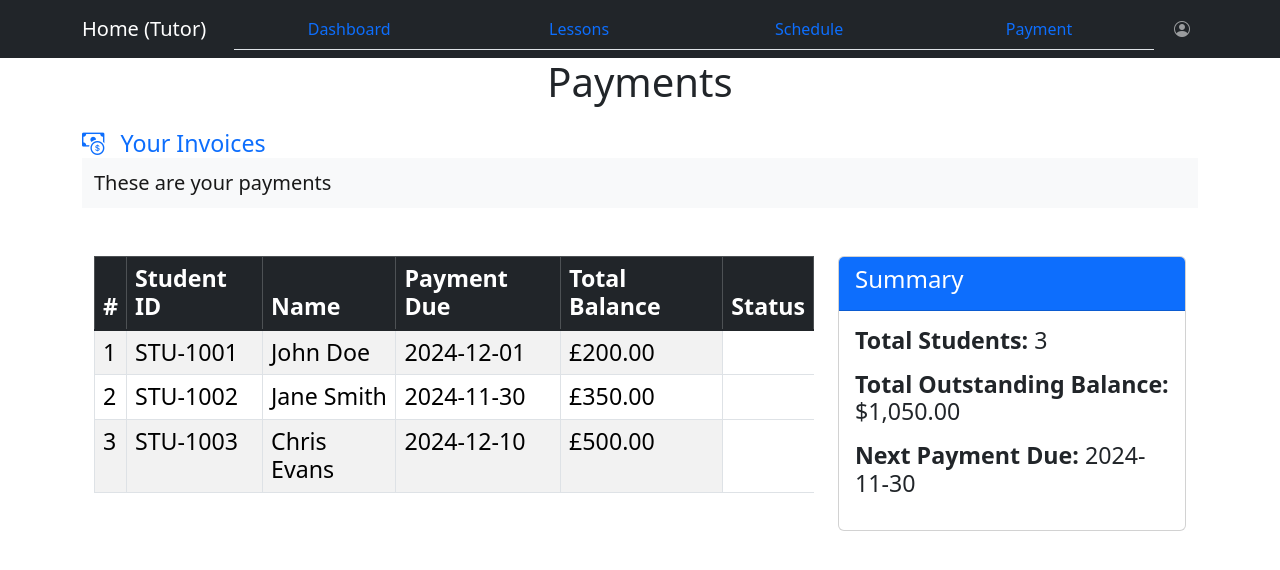
After one commit to Haichong0-0/Grasshopper_SEG, a Django app: template tutorials/templates/tutor_payment.html in a window 1280 px wide. The commit adds this page. Shown: the top 570 px of the page. Run offline with Django 4.2, Linux system fonts and the light colour scheme; the template is opened without the code that fills it, so the values that code supplies are empty; some libraries are stand-ins or nearby versions.

Commit message:
rough draft of tutor dashboard

```diff
--- a/code_tutors/urls.py
+++ b/code_tutors/urls.py
@@ -30,9 +30,12 @@ urlpatterns = [
     path('profile/', views.ProfileUpdateView.as_view(), name='profile'),
     path('sign_up/', views.SignUpView.as_view(), name='sign_up'),
     path('users/', views.UserListView.as_view(), name='user_list'),
+    path('tutor/welcome', views.tutor_welcome, name='tutor_welcome'),
     path('tutor/dashboard', views.tutor_dashboard, name='tutor_dashboard'),
     path('tutor/lessons', views.tutor_lessons, name='tutor_lessons'),
-    path('tutor/calendar', views.tutor_calendar, name='tutor_calendar'),
+    path('tutor/schedule', views.tutor_schedule, name='tutor_schedule'),
+    path('tutor/payment', views.tutor_payment, name='tutor_payment'),
+
 
 ]
 urlpatterns += static(settings.STATIC_URL, document_root=settings.STATIC_ROOT)
--- a/tutorials/templates/partials/tutor_navbar.html
+++ b/tutorials/templates/partials/tutor_navbar.html
@@ -1,32 +1,32 @@
-<nav class="navbar navbar-expand-lg navbar-dark bg-dark mb-3">
+<nav class="navbar navbar-expand-lg navbar-dark bg-dark">
   <div class="container">
-    <a class="navbar-brand" href="{% url 'tutor_dashboard' %}">
+    <a class="navbar-brand" href="{% url 'tutor_welcome' %}">
       Home (Tutor)
     </a>
     <button class="navbar-toggler" type="button" data-bs-toggle="collapse" data-bs-target="#navbarSupportedContent" aria-controls="navbarSupportedContent" aria-expanded="false" aria-label="Toggle navigation">
       <span class="navbar-toggler-icon"></span>
     </button>
     <div class="container">
-      <ul class="nav nav-pills nav-justified">
+      <ul class="nav nav-tabs nav-justified">
           <li class="nav-item">
-            <a class="nav-link active" aria-current="page" href="{% url 'tutor_dashboard' %}">Dashboard</a>
+            <a class="nav-link {% if request.path == '/tutor/dashboard' %}active{% endif %}" href="{% url 'tutor_dashboard' %}">Dashboard</a>
           </li>
           <li class="nav-item">
-            <a class="nav-link active" aria-current="page" href="{% url 'tutor_lessons'%}">Lessons</a>
+            <a class="nav-link {% if request.path == '/tutor/lessons' %}active{% endif %}" href="{% url 'tutor_lessons' %}">Lessons</a>
           </li>
           <li class="nav-item">
-            <a class="nav-link active" aria-current="page" href="{% url 'tutor_calendar'%}">Calendar</a>
+            <a class="nav-link {% if request.path == '/tutor/schedule' %}active{% endif %}" href="{% url 'tutor_schedule' %}">Schedule</a>
           </li>
           <li class="nav-item">
-            <a class="nav-link" href="#">Payment</a>
+            <a class="nav-link {% if request.path == '/tutor/payment' %}active{% endif %}" href="{% url 'tutor_payment' %}">Payment</a>
           </li>
-          <li class="nav-item">
-              <a class="nav-link" href="#">Messages</a>
-            </li>
         </ul>
   </div>
-  {%if user.is_authenticated %}
-      {% include 'partials/menu.html' %}
-  {% endif %}
+   <!-- NEED TO MAKE THIS IF user authenticated STATEMENT-->
+    {% include 'partials/menu.html' %}
   </div>
 </nav>
+
+
+ <!--{%if user.is_authenticated %}-->
+    <!--- {% endif %} -->
--- /dev/null
+++ b/tutorials/templates/tutor_payment.html
@@ -0,0 +1,85 @@
+{% extends 'tutor_base.html' %}
+{% block content %}
+<div class="container mt-10">
+    <h1 class="text-center mb-4">Payments</h1>
+        <h2 class="text-left mb-4 text-primary" style="font-size: 1.45rem; font-weight: 500;">
+            <i class="bi bi-cash-coin" style="font-size: 1.4rem; margin-right: 10px;"></i> Your Invoices
+<html lang="en">
+<head>
+    <meta charset="UTF-8">
+    <meta name="viewport" content="width=device-width, initial-scale=1.0">
+    <link href="https://cdn.jsdelivr.net/npm/bootstrap@5.3.3/dist/css/bootstrap.min.css" rel="stylesheet">
+</head>
+<body>
+    <nav class="navbar navbar-expand-lg navbar-light bg-light">
+        <div class="container-fluid">
+            <a class="navbar-brand" href="#">These are your payments</a>
+        </div>
+    </nav>
+
+    <div class="container my-5">
+        <div class="row">
+            <!-- student list -->
+            <div class="col-lg-8">
+                <div class="table-responsive">
+                    <table class="table table-striped table-bordered">
+                        <thead class="table-dark">
+                            <tr>
+                                <th>#</th>
+                                <th>Student ID</th> <!-- get student id-->
+                                <th>Name</th> <!-- get student name-->
+                                <th>Payment Due</th> <!-- get date-->
+                                <th>Total Balance</th> <!-- get student toal balance-->
+                                <th>Status</th> <!--true or false for paid-->
+                            </tr>
+                        </thead>
+                        <tbody>
+                            <tr>
+                                <td>1</td>
+                                <td>STU-1001</td>
+                                <td>John Doe</td>
+                                <td>2024-12-01</td>
+                                <td>£200.00</td>
+                            </tr>
+                            <tr>
+                                <td>2</td>
+                                <td>STU-1002</td>
+                                <td>Jane Smith</td>
+                                <td>2024-11-30</td>
+                                <td>£350.00</td>
+                            </tr>
+                            <tr>
+                                <td>3</td>
+                                <td>STU-1003</td>
+                                <td>Chris Evans</td>
+                                <td>2024-12-10</td>
+                                <td>£500.00</td>
+                            </tr>
+                            <!-- more rows here depending on no. of students-->
+                        </tbody>
+                    </table>
+                </div>
+            </div>
+
+            <!-- summary -->
+            <div class="col-lg-4">
+                <div class="card">
+                    <div class="card-header bg-primary text-white">
+                        <h4>Summary</h4>
+                    </div>
+                    <div class="card-body">
+                        <p><strong>Total Students:</strong> 3</p> <!-- get number of students method-->
+                        <p><strong>Total Outstanding Balance:</strong> $1,050.00</p> <!-- get total money due-->
+                        <p><strong>Next Payment Due:</strong> 2024-11-30</p> <!-- get next payment can do montly-->
+                    </div>
+                </div>
+            </div>
+        </div>
+    </div>
+
+</body>
+</html>
+
+    </div>
+
+{% endblock %}
```
Also changed, not shown: tutorials/templates/tutor_calendar.html (deleted, +0 -11 lines), tutorials/templates/tutor_schedule.html (added, +41 -0 lines), tutorials/templates/tutor_welcome.html (added, +37 -0 lines), tutorials/views.py (+21 -3 lines).
